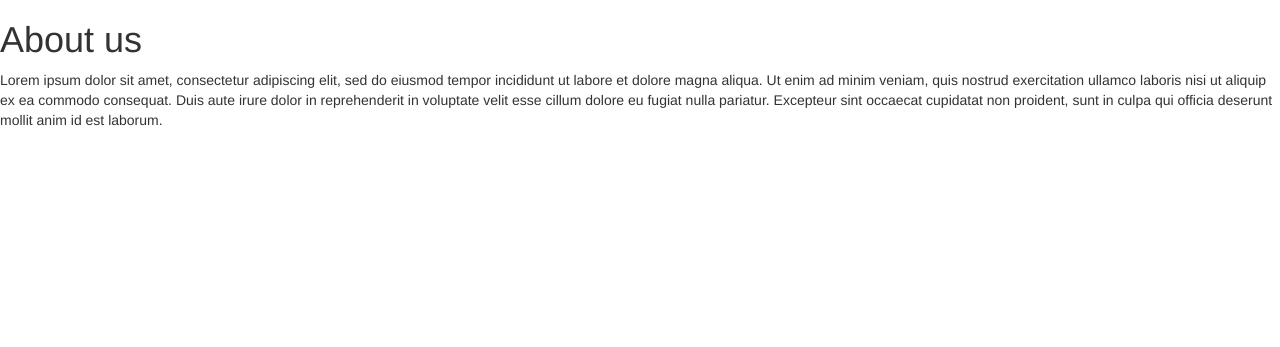
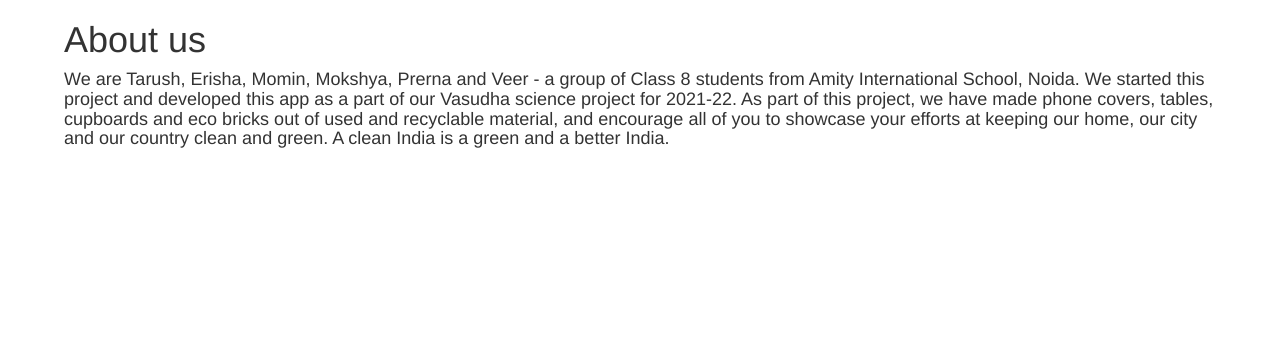
Before and after one commit to ayushmann01/swachtagram, a Node server app: page /about in a window 1280 px wide. Shown: the part 79-426 px from the top of the page. Run offline with Node 20, Linux system fonts and the light colour scheme; some libraries are stand-ins or nearby versions.

Commit message:
change about us

```diff
--- a/views/about.ejs
+++ b/views/about.ejs
@@ -1,8 +1,8 @@
 <%- include('partials/header')  %>
 
 <div>
-    <h1>About us</h1>
-    <p>Lorem ipsum dolor sit amet, consectetur adipiscing elit, sed do eiusmod tempor incididunt ut labore et dolore magna aliqua. Ut enim ad minim veniam, quis nostrud exercitation ullamco laboris nisi ut aliquip ex ea commodo consequat. Duis aute irure dolor in reprehenderit in voluptate velit esse cillum dolore eu fugiat nulla pariatur. Excepteur sint occaecat cupidatat non proident, sunt in culpa qui officia deserunt mollit anim id est laborum.</p>
+    <h1 style="margin-left: 5%;">About us</h1>
+    <h4 style="margin-left: 5%; margin-right: 5%;">We are Tarush, Erisha, Momin, Mokshya, Prerna and Veer - a group of Class 8 students from Amity International School, Noida. We started this project and developed this app as a part of our Vasudha science project for 2021-22. As part of this project, we have made phone covers, tables, cupboards and eco bricks out of used and recyclable material, and encourage all of you to showcase your efforts at keeping our home, our city and our country clean and green. A clean India is a green and a better India.</h4>
 </div>
 
 <div class="footer" style="bottom: 0;">
```
